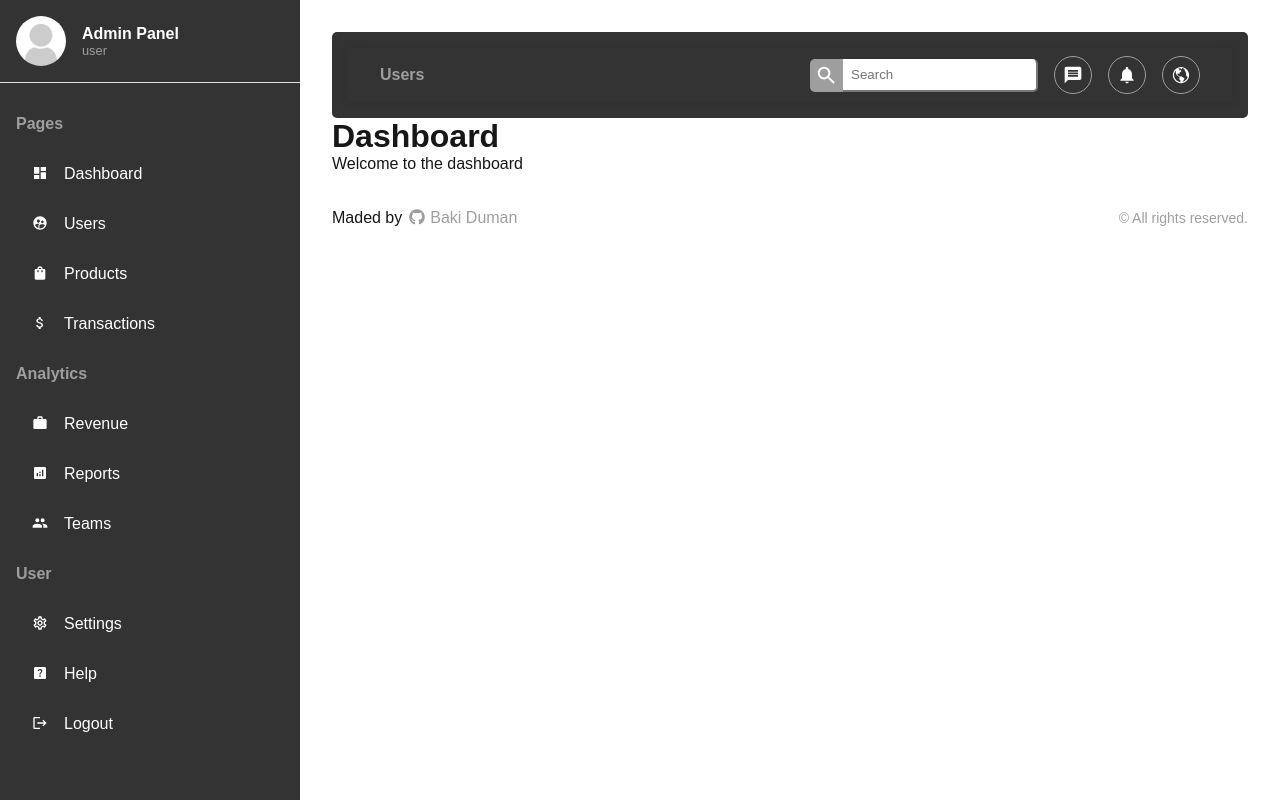
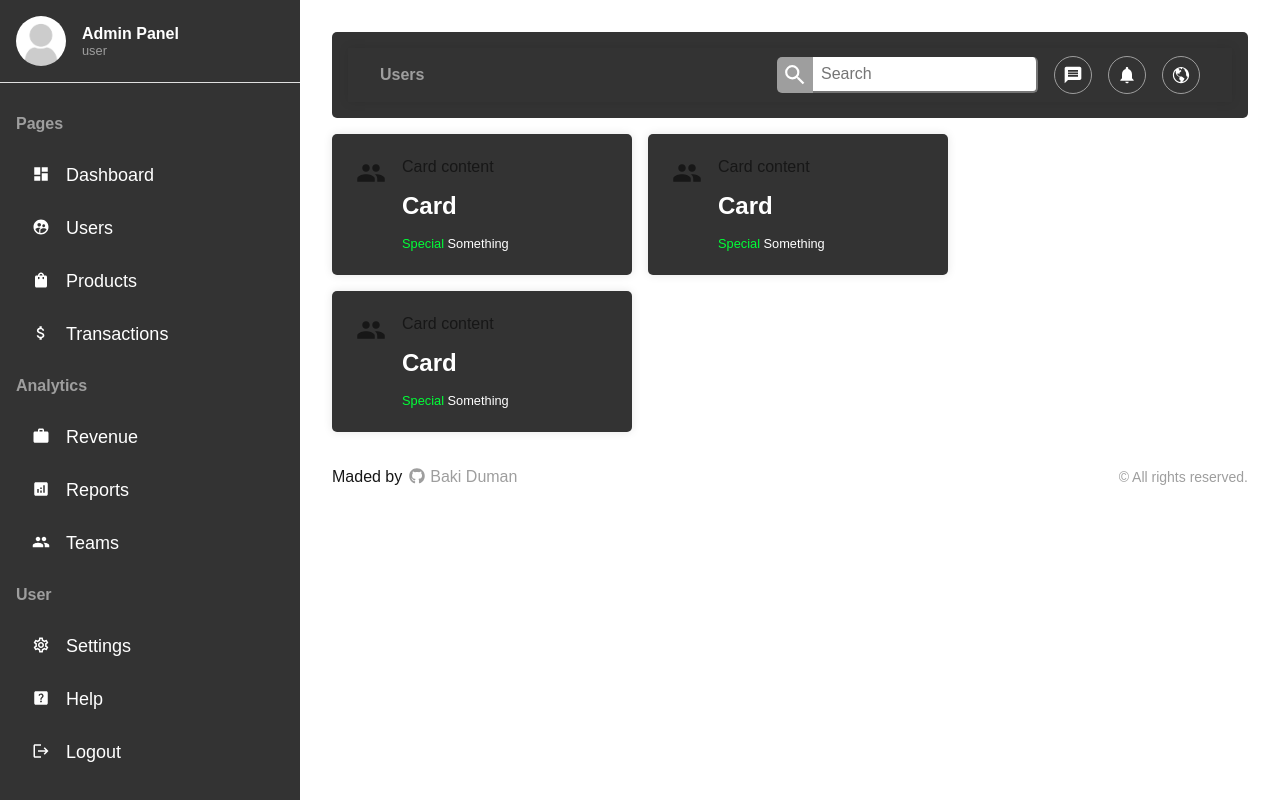
Before and after one commit to mr-smoke/admin-dashboard-nextjs, a Next.js app: page /dashboard in a window 1280 px wide. Built offline with nearby package versions, Linux system fonts and the light colour scheme.

Commit message:
Refactor dashboard page and add card component.

```diff
--- a/src/app/dashboard/page.jsx
+++ b/src/app/dashboard/page.jsx
@@ -1,8 +1,16 @@
+import Card from "@/components/dashboard/card/card";
+import styles from "@/components/dashboard/dashboard.module.css";
+
 const DashboardPage = () => {
   return (
-    <div>
-      <h1>Dashboard</h1>
-      <p>Welcome to the dashboard</p>
+    <div className={styles.wrapper}>
+      <div className={styles.container}>
+        <div className={styles.cards}>
+          <Card />
+          <Card />
+          <Card />
+        </div>
+      </div>
     </div>
   );
 };
--- /dev/null
+++ b/src/components/dashboard/card/card.jsx
@@ -0,0 +1,19 @@
+import styles from "./card.module.css";
+import { MdGroup } from "react-icons/md";
+
+const Card = () => {
+  return (
+    <div className={styles.card}>
+      <MdGroup size={30} />
+      <div className={styles.cardContent}>
+        <p>Card content</p>
+        <h3>Card</h3>
+        <p className={styles.cardInfo}>
+          <span>Special </span>Something
+        </p>
+      </div>
+    </div>
+  );
+};
+
+export default Card;
--- /dev/null
+++ b/src/components/dashboard/card/card.module.css
@@ -0,0 +1,30 @@
+.card {
+    background-color: #333;
+    border-radius: 5px;
+    padding: 1.5rem;
+    box-shadow: 0 0 10px rgba(0, 0, 0, 0.1);
+    width: 300px;
+    display: flex;
+    gap: 1rem;
+}
+
+.cardContent {
+    display: flex;
+    flex-direction: column;
+    justify-content: center;
+    gap: 1rem;
+}
+
+.cardContent h3 {
+    color: #fff;
+    font-size: 1.5rem;
+}
+
+.cardContent .cardInfo {
+    color: #fff;
+    font-size: 0.8rem;
+}
+
+.cardContent .cardInfo span {
+    color: #00ff37;
+}
--- a/src/components/dashboard/dashboard.module.css
+++ b/src/components/dashboard/dashboard.module.css
@@ -0,0 +1,13 @@
+.wrapper {
+    border-radius: 5px;
+    margin-top: 1rem;
+    display: flex;
+    flex-direction: column;
+    justify-content: center;
+}
+
+.cards {
+    display: flex;
+    gap: 1rem;
+    flex-wrap: wrap;
+}
--- a/src/components/dashboard/navbar/navbar.jsx
+++ b/src/components/dashboard/navbar/navbar.jsx
@@ -8,7 +8,7 @@ const Navbar = () => {
       <p>Users</p>
       <div className={styles.menu}>
         <div className={styles.search}>
-          <MdOutlineSearch size={33} className={styles.searchIcon} />
+          <MdOutlineSearch size={36} className={styles.searchIcon} />
           <input type="text" placeholder="Search" />
         </div>
         <a href="#">
--- a/src/components/dashboard/navbar/navbar.module.css
+++ b/src/components/dashboard/navbar/navbar.module.css
@@ -32,6 +32,7 @@
 }
 
 .search input {
+    font-size: 1rem;
     padding: 0.5rem;
     border-left: none;
     border-top: none;
--- a/src/components/dashboard/sidebar/menuItem/menuItem.module.css
+++ b/src/components/dashboard/sidebar/menuItem/menuItem.module.css
@@ -3,6 +3,7 @@
     padding: 1rem;
     gap: 1rem;
     text-decoration: none;
+    font-size: large;
     border: #9e9e9e;
     border-radius: 5px;
 }
```
